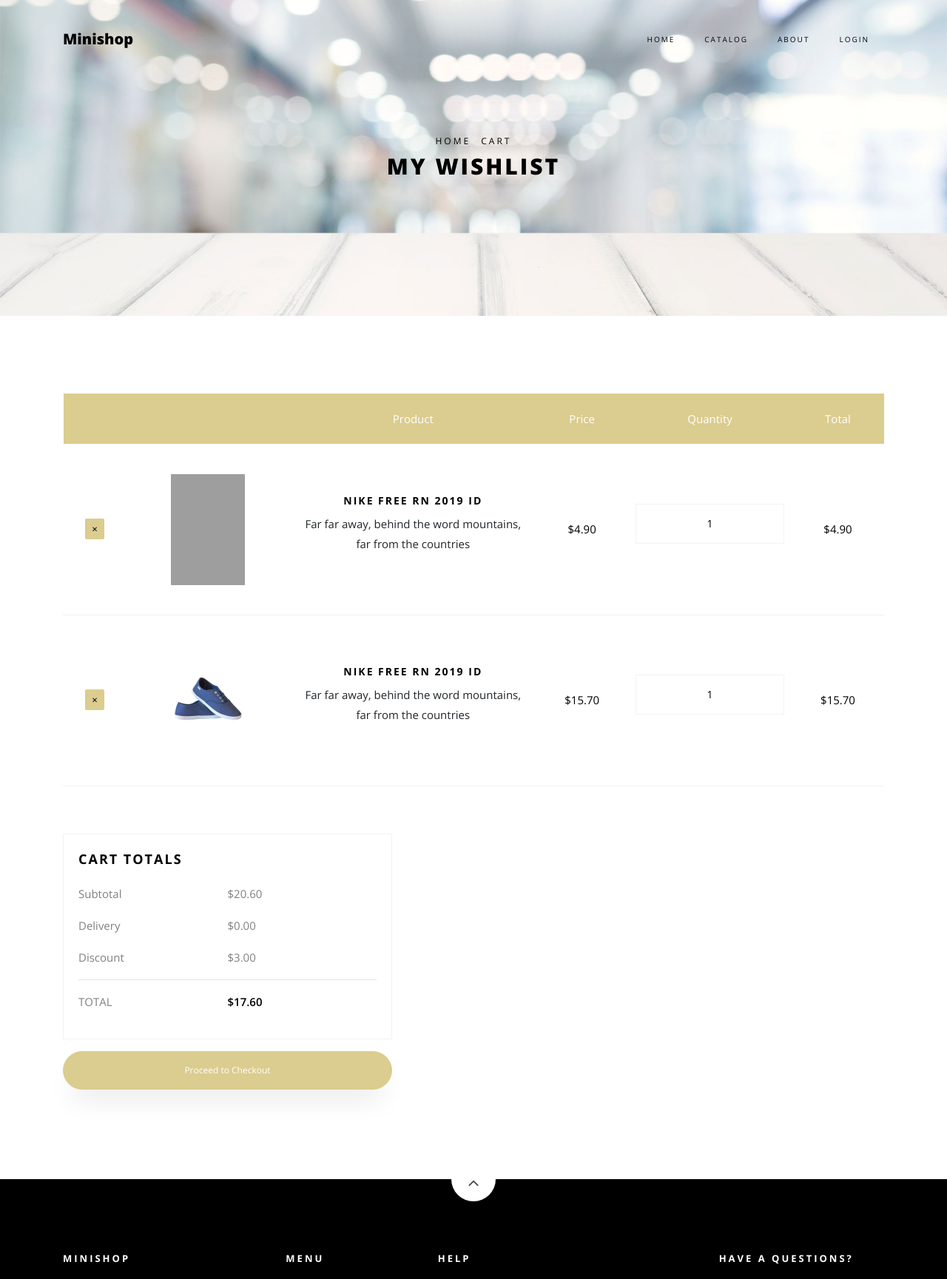
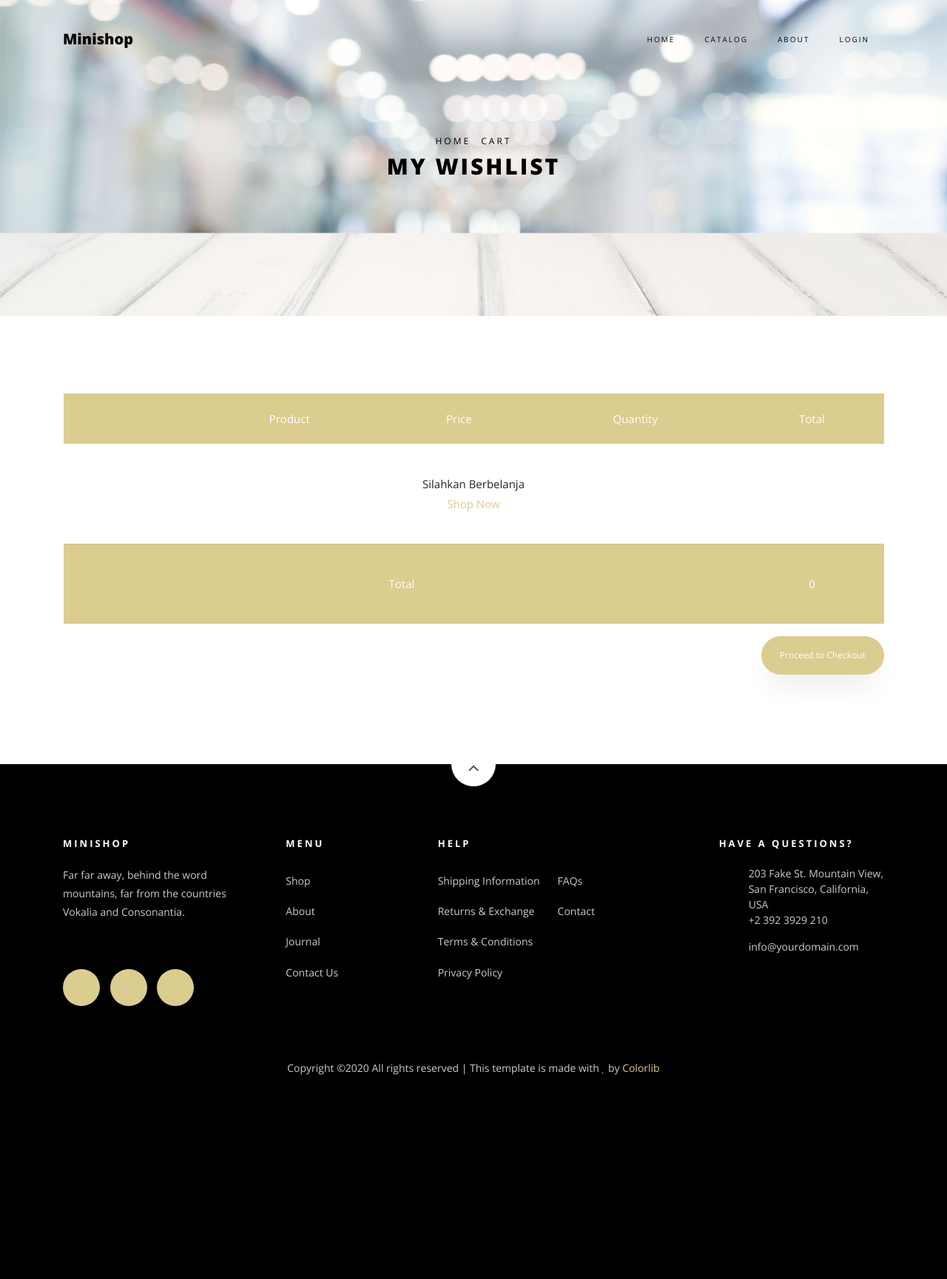
Before and after one commit to wisanggenib/igo-minithesis, a PHP site: page /cart in a window 1280 px wide. Shown: the top 1729 px of the page at 74% size. After the commit the page ends 1453 px from the top, so only its background shows below. Run offline with PHP 8.4, Linux system fonts and the light colour scheme; some libraries are stand-ins or nearby versions; some web fonts are replaced; grey boxes are pictures that could not be loaded.

Commit message:
delete char system,show list chart

```diff
--- a/pages/cart.php
+++ b/pages/cart.php
@@ -26,78 +26,60 @@
                             </tr>
                         </thead>
                         <tbody>
+                            <?php
+                            include 'lib/koneksi.php';
+                            $jumlah_bayar = 0;
+                            if(!empty($_SESSION["cart"])){
+
+                            foreach ($_SESSION["cart"] as $key => $item) {
+                                $kueriproduk = mysqli_query($host, "SELECT * from produk WHERE id_produk = '$item[id_produk]' ");
+                                $val = mysqli_fetch_array($kueriproduk, MYSQLI_ASSOC);
+                            ?>
                                 <tr class="text-center">
-                                <td class="product-remove"><a href="#"><span class="ion-ios-close"></span></a></td>
+                                    <td class="product-remove"><a href="del_cart.php?id_produk=<?=$item['id_produk']?>"><span class="ion-ios-close"></span></a></td>
 
                                     <td class="image-prod">
-                                    <div class="img" style="background-image:url(images/product-3.jpg);"></div>
+                                        <div class="img" style="background-image:url(images/produk/<?= $val['gambar'] ?>);"></div>
                                     </td>
 
                                     <td class="product-name">
-                                    <h3>Nike Free RN 2019 iD</h3>
-                                    <p>Far far away, behind the word mountains, far from the countries</p>
+                                        <h3><?= $val['nama_produk'] ?></h3>
+                                        <p><?= $val['deskripsi_produk'] ?></p>
                                     </td>
 
-                                <td class="price">$4.90</td>
+                                    <td class="price"><?= $val['harga_produk'] ?></td>
 
                                     <td class="quantity">
                                         <div class="input-group mb-3">
-                                        <input type="text" name="quantity" class="quantity form-control input-number" value="1" min="1" max="100">
+                                            <input type="text" name="quantity" class="quantity form-control input-number" value="<?= $item['jumlah_produk'] ?>" min="1" max="100">
                                         </div>
                                     </td>
 
-                                <td class="total">$4.90</td>
+                                    <td class="total"><?= $total = $item['jumlah_produk'] * $val['harga_produk'] ?></td>
                                 </tr><!-- END TR-->
+                            <?php
+                            $jumlah_bayar = $jumlah_bayar + $total;
+                            }}else{
+                            echo"
+                            <tr class='text-center'>
+                                <td colspan='6'>Silahkan Berbelanja<br><a href='catalog.php'>Shop Now</a></td>
+                            </tr>
+                            ";
+                            }
 
-                            <tr class="text-center">
-                                <td class="product-remove"><a href="#"><span class="ion-ios-close"></span></a></td>
+                            ?>
+                            <tr class="text-center" style="background-color: #DBCC8F;color:white;">
+                                <td colspan="5">Total</td>
 
-                                <td class="image-prod">
-                                    <div class="img" style="background-image:url(images/product-4.jpg);"></div>
-                                </td>
-
-                                <td class="product-name">
-                                    <h3>Nike Free RN 2019 iD</h3>
-                                    <p>Far far away, behind the word mountains, far from the countries</p>
-                                </td>
-
-                                <td class="price">$15.70</td>
-
-                                <td class="quantity">
-                                    <div class="input-group mb-3">
-                                        <input type="text" name="quantity" class="quantity form-control input-number" value="1" min="1" max="100">
-                                    </div>
-                                </td>
-
-                                <td class="total">$15.70</td>
-                            </tr><!-- END TR-->
+                                <td class="total" style="color: white;"><?= $jumlah_bayar ?></td>
+                            </tr>
                         </tbody>
                     </table>
                 </div>
             </div>
         </div>
         <div class="row justify-content-start">
-            <div class="col col-lg-5 col-md-6 mt-5 cart-wrap ftco-animate">
-                <div class="cart-total mb-3">
-                    <h3>Cart Totals</h3>
-                    <p class="d-flex">
-                        <span>Subtotal</span>
-                        <span>$20.60</span>
-                    </p>
-                    <p class="d-flex">
-                        <span>Delivery</span>
-                        <span>$0.00</span>
-                    </p>
-                    <p class="d-flex">
-                        <span>Discount</span>
-                        <span>$3.00</span>
-                    </p>
-                    <hr>
-                    <p class="d-flex total-price">
-                        <span>Total</span>
-                        <span>$17.60</span>
-                    </p>
-                </div>
+            <div class="col col-lg-12 col-md-12 cart-wrap ftco-animate d-flex flex-row-reverse">
                 <p class="text-center"><a href="checkout.php" class="btn btn-primary py-3 px-4">Proceed to Checkout</a></p>
             </div>
         </div>
```
Also changed, not shown: del_cart.php (added, +18 -0 lines). Lines whose indentation alone changed are shown as unchanged.
